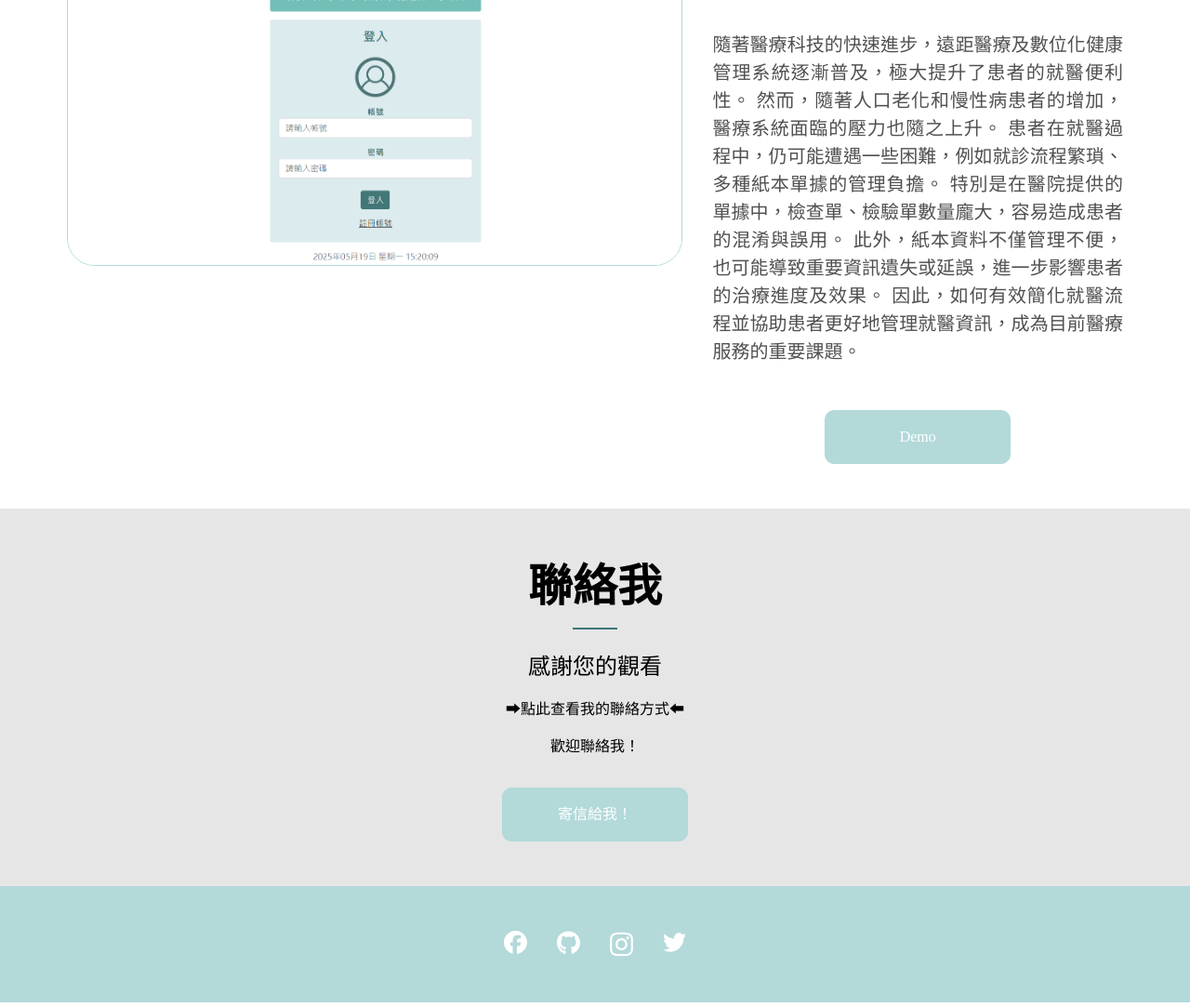
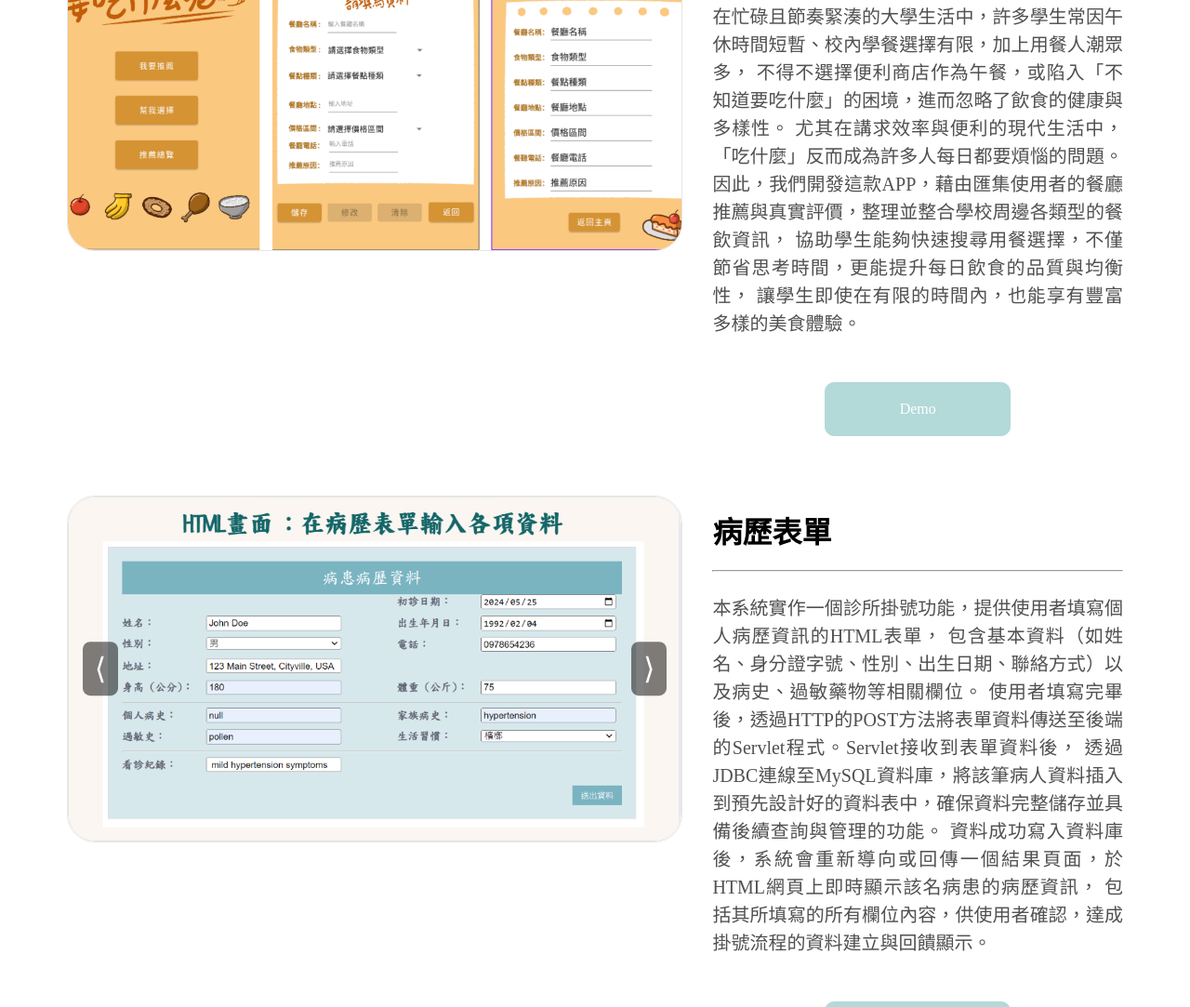
Before and after one commit to yazhu0609/portfolio, a plain HTML site: page index.html in a window 1280 px wide. Shown: the part 2421-3504 px from the top of the page at 93% size. Drawn offline with Linux system fonts and the light colour scheme; a web font is replaced by a local one.

Commit message:
Added carousel images.

```diff
--- a/index.html
+++ b/index.html
@@ -60,14 +60,16 @@
                         <span>我擅長的：</span>
                         <ul class="about-skill-list">
                             <li>JavaScript</li>
-                            <li>Html</li>
+                            <li>HTML</li>
                             <li>CSS</li>
                             <li>Java</li>
                             <li>Angular</li>
                             <li>C#</li>
                             <li>VSCode</li>
-                            <li>VSStudio</li>
-                            <li>SQlServer</li>
+                            <li>MSVS</li>
+                            <li>SSMS</li>
+                            <li>MySQL</li>
+                            <li>R</li>
                         </ul>
                     </div>
                 </div>
@@ -79,11 +81,11 @@
                 <!-- Project 1 -->
                  <article class="project">
                     <div class="project-image">
-                        <a href="#"><img src="images/Project 1.png" alt="Project 1" /></a>
+                        <a href="https://youtu.be/L6PpKNNqt3M"><img src="images/Project 1.png" alt="Project 1" /></a>
                     </div>
                     <div class="project-content">
                         <h4 class="project-heading">病人就醫開單資訊及提醒系統</h4>
-                        <hr>
+                        <hr/>
                         <p class="project-desc">
                             此作品為大三專題製作的醫療資訊系統。
                             研究動機為隨著醫療科技的快速進步，遠距醫療及數位化健康管理系統逐漸普及，極大提升了患者的就醫便利性。
@@ -100,19 +102,47 @@
                  <!-- Project 2 -->
                  <article class="project">
                     <div class="project-image">
-                        <a href="#"><img src="images/Project 1.png" alt="Project 1" /></a>
+                        <a href="https://drive.google.com/file/d/1bQtLVX7NagL-Bx5BOOl1jW_d9Hhsa8tl/view?usp=share_link"><img src="images/Project 2.png" alt="Project 2" /></a>
                     </div>
                     <div class="project-content">
-                        <h4 class="project-heading">作品二</h4>
+                        <h4 class="project-heading">美食推薦APP</h4>
+                        <hr/>
                         <p class="project-desc">
-                            隨著醫療科技的快速進步，遠距醫療及數位化健康管理系統逐漸普及，極大提升了患者的就醫便利性。
-                            然而，隨著人口老化和慢性病患者的增加，醫療系統面臨的壓力也隨之上升。
-                            患者在就醫過程中，仍可能遭遇一些困難，例如就診流程繁瑣、多種紙本單據的管理負擔。
-                            特別是在醫院提供的單據中，檢查單、檢驗單數量龐大，容易造成患者的混淆與誤用。
-                            此外，紙本資料不僅管理不便，也可能導致重要資訊遺失或延誤，進一步影響患者的治療進度及效果。
-                            因此，如何有效簡化就醫流程並協助患者更好地管理就醫資訊，成為目前醫療服務的重要課題。
+                            在忙碌且節奏緊湊的大學生活中，許多學生常因午休時間短暫、校內學餐選擇有限，加上用餐人潮眾多，
+                            不得不選擇便利商店作為午餐，或陷入「不知道要吃什麼」的困境，進而忽略了飲食的健康與多樣性。
+                            尤其在講求效率與便利的現代生活中，「吃什麼」反而成為許多人每日都要煩惱的問題。
+                            因此，我們開發這款APP，藉由匯集使用者的餐廳推薦與真實評價，整理並整合學校周邊各類型的餐飲資訊，
+                            協助學生能夠快速搜尋用餐選擇，不僅節省思考時間，更能提升每日飲食的品質與均衡性，
+                            讓學生即使在有限的時間內，也能享有豐富多樣的美食體驗。
                         </p>
-                        <a href="#" class="btn-primary btn-project">Demo</a>
+                        <a href="https://drive.google.com/file/d/1bQtLVX7NagL-Bx5BOOl1jW_d9Hhsa8tl/view?usp=share_link" class="btn-primary btn-project">Demo</a>
+                    </div>
+                 </article>
+                 <!-- Project 3 -->
+                 <article class="project">
+                    <div class="project-image carousel">
+                        <div class="carousel-images">
+                            <img src="images/Project3-1.png" alt="Project 3-1" class="carousel-img active">
+                            <img src="images/Project3-2.png" alt="Project 3-2" class="carousel-img">
+                            <img src="images/Project3-3.png" alt="Project 3-3" class="carousel-img">
+                        </div>
+                        <div class="carousel-controls">
+                            <button class="carousel-btn prev">⟨</button>
+                            <button class="carousel-btn next">⟩</button>
+                        </div>
+                    </div>
+                    <div class="project-content">
+                        <h4 class="project-heading">病歷表單</h4>
+                        <hr/>
+                        <p class="project-desc">
+                            本系統實作一個診所掛號功能，提供使用者填寫個人病歷資訊的HTML表單，
+                            包含基本資料（如姓名、身分證字號、性別、出生日期、聯絡方式）以及病史、過敏藥物等相關欄位。
+                            使用者填寫完畢後，透過HTTP的POST方法將表單資料傳送至後端的Servlet程式。Servlet接收到表單資料後，
+                            透過JDBC連線至MySQL資料庫，將該筆病人資料插入到預先設計好的資料表中，確保資料完整儲存並具備後續查詢與管理的功能。
+                            資料成功寫入資料庫後，系統會重新導向或回傳一個結果頁面，於HTML網頁上即時顯示該名病患的病歷資訊，
+                            包括其所填寫的所有欄位內容，供使用者確認，達成掛號流程的資料建立與回饋顯示。
+                        </p>
+                        <a href="https://youtu.be/L6PpKNNqt3M" class="btn-primary btn-project">Demo</a>
                     </div>
                  </article>
             </div>
@@ -137,16 +167,16 @@
         <div class="container">
             <ul class="footer-social">
                 <li>
-                    <a href="#"><img src="images/facebook.svg" alt="fackbook"></a>
+                    <a href="https://www.facebook.com"><img src="images/facebook.svg" alt="fackbook"></a>
                 </li>
                 <li>
-                    <a href="#"><img src="images/github.svg" alt="github"></a>
+                    <a href="https://github.com/yazhu0609?tab=repositories"><img src="images/github.svg" alt="github"></a>
                 </li>
                 <li>
-                    <a href="#"><img src="images/instagram.svg" alt="instagram"></a>
+                    <a href="https://www.instagram.com"><img src="images/instagram.svg" alt="instagram"></a>
                 </li>
                 <li>
-                    <a href="#"><img src="images/twitter.svg" alt="twitter"></a>
+                    <a href="https://x.com"><img src="images/twitter.svg" alt="twitter"></a>
                 </li>
             </ul>
         </div>
--- a/script.js
+++ b/script.js
@@ -14,3 +14,31 @@ function changeToExps(){
     aboutDiv.style.display="none";
     expsDiv.style.display="block";
 }
+
+// 輪播圖片邏輯
+let currentIndex = 0;
+const images = document.querySelectorAll(".carousel-img");
+const prevBtn = document.querySelector(".carousel-btn.prev");
+const nextBtn = document.querySelector(".carousel-btn.next");
+
+function showImage(index) {
+    images.forEach((img, i) => {
+        img.classList.toggle("active", i === index);
+    });
+}
+
+prevBtn.addEventListener("click", () => {
+    currentIndex = (currentIndex - 1 + images.length) % images.length;
+    showImage(currentIndex);
+});
+
+nextBtn.addEventListener("click", () => {
+    currentIndex = (currentIndex + 1) % images.length;
+    showImage(currentIndex);
+});
+
+// 自動輪播（每5秒切換）
+setInterval(() => {
+    currentIndex = (currentIndex + 1) % images.length;
+    showImage(currentIndex);
+}, 5000);
--- a/style.css
+++ b/style.css
@@ -226,7 +226,7 @@ main{
     border-radius: 30px;
     aspect-ratio: 16/9;
     object-fit: cover;/*永遠尊重圖片比例為3/2*/
-    border: 1px solid var(--color-primary);
+    border: 1px solid rgb(230, 230, 230);
 }
 
 .project-heading{
@@ -234,7 +234,7 @@ main{
     position: sticky;
     top: var(--header-height);
     background-color: white;
-    padding: 1.5rem 0;
+    padding: 1rem 0;
 }
 
 .project-desc{
@@ -249,6 +249,58 @@ main{
     width: 200px;
     margin: 0 auto;
     margin-top: 3rem;
+}
+
+/*  */
+/* carousel */
+/*  */
+.carousel {
+    position: sticky;
+    top: calc(var(--header-height) + 1.5rem);
+    z-index: 1;
+    border-radius: 30px;
+    overflow: hidden;
+    border: 1px solid rgb(230, 230, 230);
+    aspect-ratio: 16/9;
+}
+
+.carousel-images {
+    position: absolute;
+    width: 100%;
+    height: 100%;
+}
+
+.carousel-img {
+    width: 100%;
+    height: 100%; /* 關鍵：讓圖片等比例填滿容器 */
+    object-fit: cover;
+    border-radius: 30px;
+    border: 1px solid rgb(230, 230, 230);
+    display: none;
+}
+
+.carousel-img.active {
+    display: block;
+}
+
+.carousel-controls {
+    position: absolute;
+    width: 100%;
+    top: 50%;
+    display: flex;
+    justify-content: space-between;
+    transform: translateY(-50%);
+    padding: 0 1rem;
+}
+
+.carousel-btn {
+    background-color: rgba(0, 0, 0, 0.5);
+    border: none;
+    color: white;
+    font-size: 2rem;
+    cursor: pointer;
+    padding: 0.3rem 0.8rem;
+    border-radius: 8px;
 }
 
 /*  */
```
Also changed, not shown: images/Project 2.png (added), images/project3-1.png (added), images/project3-2.png (added), images/project3-3.png (added), 2 other files.
